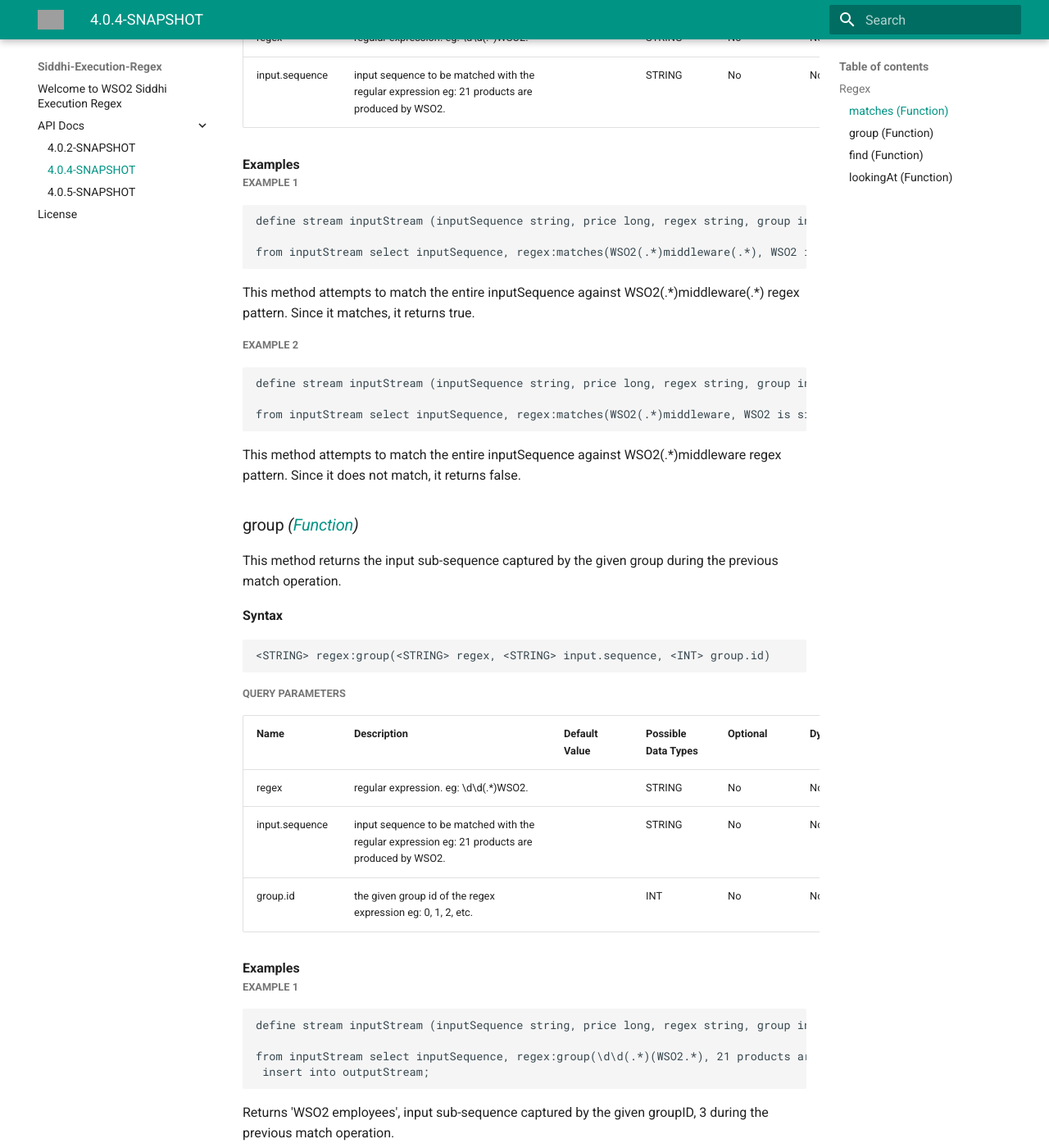
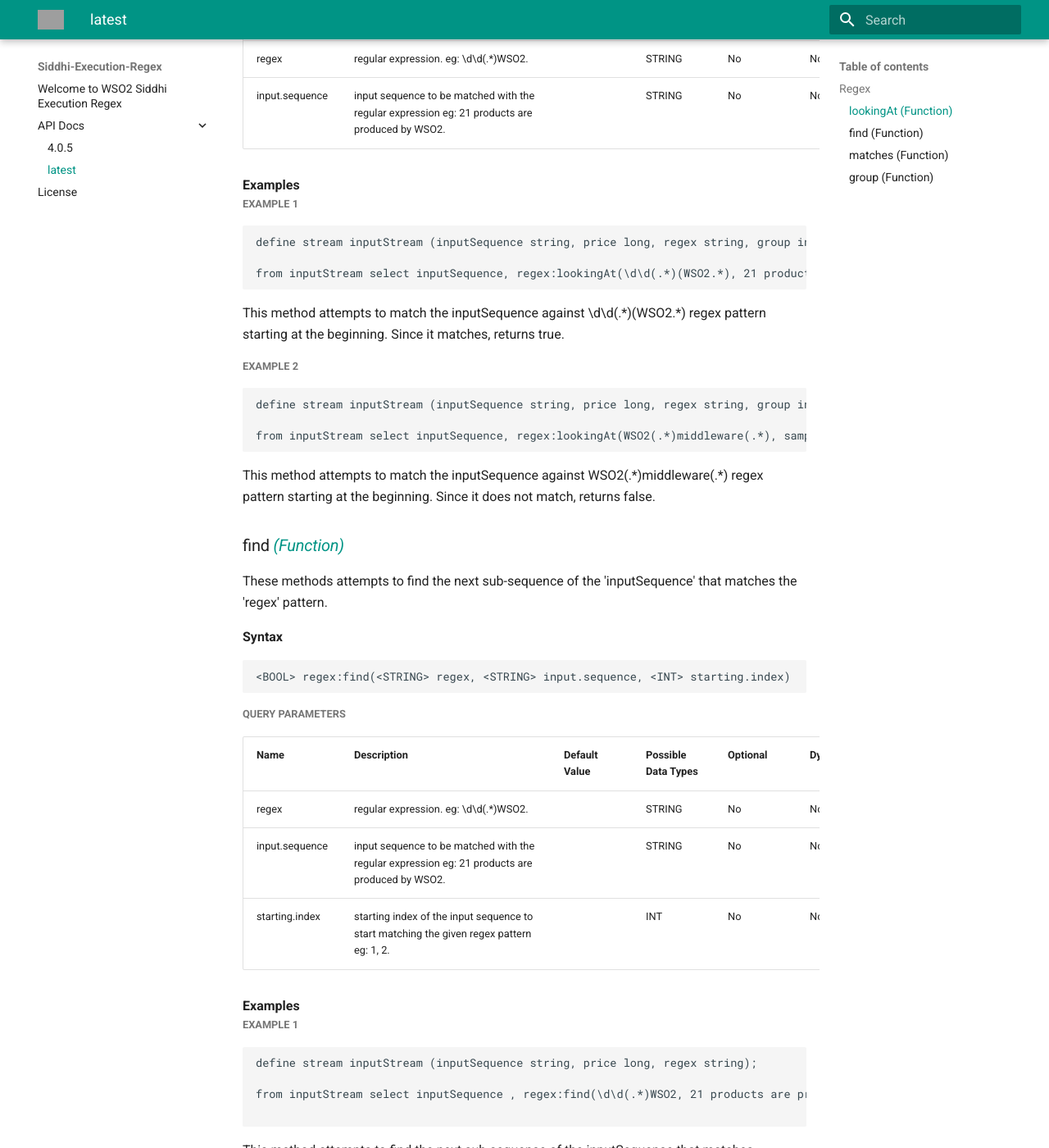
Before and after one commit to siddhi-io/siddhi-execution-regex, an MkDocs documentation site: the page built from docs/api/latest.md, in a window 1280 px wide and 1400 px high, scrolled down 495 px. Shown: the whole window at 82% size. Built offline with MkDocs 1.6.1 and Material for MkDocs 9.7.7, drawn with Linux system fonts in a browser that asks for light colours; old or Windows-style settings are respelled for this version of MkDocs; some of the changed text lies outside the part shown; grey boxes are pictures that could not be loaded.

Commit message:
[WSO2-Release] [Release 4.0.5] update documentation for release 4.0.5

````diff
--- a/docs/api/4.0.4-SNAPSHOT.md
+++ b/docs/api/latest.md
@@ -1,14 +1,14 @@
-# API Docs
+# API Docs - v4.0.5
 
 ## Regex
 
-### matches *(<a target="_blank" href="https://wso2.github.io/siddhi/documentation/siddhi-4.0/#functions">Function</a>)*
+### lookingAt *<a target="_blank" href="https://wso2.github.io/siddhi/documentation/siddhi-4.0/#function">(Function)</a>*
 
-<p style="word-wrap: break-word">This method attempts to match the entire 'inputSequence' against the 'regex' pattern.</p>
+<p style="word-wrap: break-word">This method attempts to match the 'inputSequence', starting at the beginning, against the 'regex' pattern.</p>
 
 <span id="syntax" class="md-typeset" style="display: block; font-weight: bold;">Syntax</span>
 ```
-<BOOL> regex:matches(<STRING> regex, <STRING> input.sequence)
+<BOOL> regex:lookingAt(<STRING> regex, <STRING> input.sequence)
 ```
 
 <span id="query-parameters" class="md-typeset" style="display: block; color: rgba(0, 0, 0, 0.54); font-size: 12.8px; font-weight: bold;">QUERY PARAMETERS</span>
@@ -44,74 +44,19 @@
 ```
 define stream inputStream (inputSequence string, price long, regex string, group int);
 
-from inputStream select inputSequence, regex:matches(WSO2(.*)middleware(.*), WSO2 is situated in trace and its a middleware company)
+from inputStream select inputSequence, regex:lookingAt(\d\d(.*)(WSO2.*), 21 products are produced by WSO2 currently in Sri Lanka)
 ```
-<p style="word-wrap: break-word">This method attempts to match the entire inputSequence against WSO2(.*)middleware(.*) regex pattern. Since it matches, it returns true.</p>
+<p style="word-wrap: break-word">This method attempts to match the inputSequence against \d\d(.*)(WSO2.*) regex pattern starting at the beginning. Since it matches, returns true.</p>
 
 <span id="example-2" class="md-typeset" style="display: block; color: rgba(0, 0, 0, 0.54); font-size: 12.8px; font-weight: bold;">EXAMPLE 2</span>
 ```
 define stream inputStream (inputSequence string, price long, regex string, group int);
 
-from inputStream select inputSequence, regex:matches(WSO2(.*)middleware, WSO2 is situated in trace and its a middleware company)
+from inputStream select inputSequence, regex:lookingAt(WSO2(.*)middleware(.*), sample test string and WSO2 is situated in trace and its a middleware company)
 ```
-<p style="word-wrap: break-word">This method attempts to match the entire inputSequence against WSO2(.*)middleware regex pattern. Since it does not match, it returns false.</p>
+<p style="word-wrap: break-word">This method attempts to match the inputSequence against WSO2(.*)middleware(.*) regex pattern starting at the beginning. Since it does not match, returns false.</p>
 
-### group *(<a target="_blank" href="https://wso2.github.io/siddhi/documentation/siddhi-4.0/#functions">Function</a>)*
-
-<p style="word-wrap: break-word">This method returns the input sub-sequence captured by the given group during the previous match operation.</p>
-
-<span id="syntax" class="md-typeset" style="display: block; font-weight: bold;">Syntax</span>
-```
-<STRING> regex:group(<STRING> regex, <STRING> input.sequence, <INT> group.id)
-```
-
-<span id="query-parameters" class="md-typeset" style="display: block; color: rgba(0, 0, 0, 0.54); font-size: 12.8px; font-weight: bold;">QUERY PARAMETERS</span>
-<table>
-    <tr>
-        <th>Name</th>
-        <th style="min-width: 20em">Description</th>
-        <th>Default Value</th>
-        <th>Possible Data Types</th>
-        <th>Optional</th>
-        <th>Dynamic</th>
-    </tr>
-    <tr>
-        <td style="vertical-align: top">regex</td>
-        <td style="vertical-align: top; word-wrap: break-word">regular expression. eg: \d\d(.*)WSO2.</td>
-        <td style="vertical-align: top"></td>
-        <td style="vertical-align: top">STRING</td>
-        <td style="vertical-align: top">No</td>
-        <td style="vertical-align: top">No</td>
-    </tr>
-    <tr>
-        <td style="vertical-align: top">input.sequence</td>
-        <td style="vertical-align: top; word-wrap: break-word">input sequence to be matched with the regular expression eg: 21 products are produced by WSO2.</td>
-        <td style="vertical-align: top"></td>
-        <td style="vertical-align: top">STRING</td>
-        <td style="vertical-align: top">No</td>
-        <td style="vertical-align: top">No</td>
-    </tr>
-    <tr>
-        <td style="vertical-align: top">group.id</td>
-        <td style="vertical-align: top; word-wrap: break-word">the given group id of the regex expression eg: 0, 1, 2, etc.</td>
-        <td style="vertical-align: top"></td>
-        <td style="vertical-align: top">INT</td>
-        <td style="vertical-align: top">No</td>
-        <td style="vertical-align: top">No</td>
-    </tr>
-</table>
-
-<span id="examples" class="md-typeset" style="display: block; font-weight: bold;">Examples</span>
-<span id="example-1" class="md-typeset" style="display: block; color: rgba(0, 0, 0, 0.54); font-size: 12.8px; font-weight: bold;">EXAMPLE 1</span>
-```
-define stream inputStream (inputSequence string, price long, regex string, group int);
-
-from inputStream select inputSequence, regex:group(\d\d(.*)(WSO2.*), 21 products are produced within 10 years by WSO2 currently by WSO2 employees, 3)
- insert into outputStream;
-```
-<p style="word-wrap: break-word">Returns 'WSO2 employees', input sub-sequence captured by the given groupID, 3 during the previous match operation.</p>
-
-### find *(<a target="_blank" href="https://wso2.github.io/siddhi/documentation/siddhi-4.0/#functions">Function</a>)*
+### find *<a target="_blank" href="https://wso2.github.io/siddhi/documentation/siddhi-4.0/#function">(Function)</a>*
 
 <p style="word-wrap: break-word">These methods attempts to find the next sub-sequence of the 'inputSequence' that matches the 'regex' pattern.</p>
 
@@ -184,13 +129,13 @@
 ```
 <p style="word-wrap: break-word">This method attempts to find the next sub-sequence of the inputSequence that matches \d\d(.*)WSO2 regex  pattern starting from index 30. It returns true since such a sub sequence exists.</p>
 
-### lookingAt *(<a target="_blank" href="https://wso2.github.io/siddhi/documentation/siddhi-4.0/#functions">Function</a>)*
+### matches *<a target="_blank" href="https://wso2.github.io/siddhi/documentation/siddhi-4.0/#function">(Function)</a>*
 
-<p style="word-wrap: break-word">This method attempts to match the 'inputSequence', starting at the beginning, against the 'regex' pattern.</p>
+<p style="word-wrap: break-word">This method attempts to match the entire 'inputSequence' against the 'regex' pattern.</p>
 
 <span id="syntax" class="md-typeset" style="display: block; font-weight: bold;">Syntax</span>
 ```
-<BOOL> regex:lookingAt(<STRING> regex, <STRING> input.sequence)
+<BOOL> regex:matches(<STRING> regex, <STRING> input.sequence)
 ```
 
 <span id="query-parameters" class="md-typeset" style="display: block; color: rgba(0, 0, 0, 0.54); font-size: 12.8px; font-weight: bold;">QUERY PARAMETERS</span>
@@ -226,14 +171,69 @@
 ```
 define stream inputStream (inputSequence string, price long, regex string, group int);
 
-from inputStream select inputSequence, regex:lookingAt(\d\d(.*)(WSO2.*), 21 products are produced by WSO2 currently in Sri Lanka)
+from inputStream select inputSequence, regex:matches(WSO2(.*)middleware(.*), WSO2 is situated in trace and its a middleware company)
 ```
-<p style="word-wrap: break-word">This method attempts to match the inputSequence against \d\d(.*)(WSO2.*) regex pattern starting at the beginning. Since it matches, returns true.</p>
+<p style="word-wrap: break-word">This method attempts to match the entire inputSequence against WSO2(.*)middleware(.*) regex pattern. Since it matches, it returns true.</p>
 
 <span id="example-2" class="md-typeset" style="display: block; color: rgba(0, 0, 0, 0.54); font-size: 12.8px; font-weight: bold;">EXAMPLE 2</span>
 ```
 define stream inputStream (inputSequence string, price long, regex string, group int);
 
-from inputStream select inputSequence, regex:lookingAt(WSO2(.*)middleware(.*), sample test string and WSO2 is situated in trace and its a middleware company)
+from inputStream select inputSequence, regex:matches(WSO2(.*)middleware, WSO2 is situated in trace and its a middleware company)
 ```
-<p style="word-wrap: break-word">This method attempts to match the inputSequence against WSO2(.*)middleware(.*) regex pattern starting at the beginning. Since it does not match, returns false.</p>
+<p style="word-wrap: break-word">This method attempts to match the entire inputSequence against WSO2(.*)middleware regex pattern. Since it does not match, it returns false.</p>
+
+### group *<a target="_blank" href="https://wso2.github.io/siddhi/documentation/siddhi-4.0/#function">(Function)</a>*
+
+<p style="word-wrap: break-word">This method returns the input sub-sequence captured by the given group during the previous match operation.</p>
+
+<span id="syntax" class="md-typeset" style="display: block; font-weight: bold;">Syntax</span>
+```
+<STRING> regex:group(<STRING> regex, <STRING> input.sequence, <INT> group.id)
+```
+
+<span id="query-parameters" class="md-typeset" style="display: block; color: rgba(0, 0, 0, 0.54); font-size: 12.8px; font-weight: bold;">QUERY PARAMETERS</span>
+<table>
+    <tr>
+        <th>Name</th>
+        <th style="min-width: 20em">Description</th>
+        <th>Default Value</th>
+        <th>Possible Data Types</th>
+        <th>Optional</th>
+        <th>Dynamic</th>
+    </tr>
+    <tr>
+        <td style="vertical-align: top">regex</td>
+        <td style="vertical-align: top; word-wrap: break-word">regular expression. eg: \d\d(.*)WSO2.</td>
+        <td style="vertical-align: top"></td>
+        <td style="vertical-align: top">STRING</td>
+        <td style="vertical-align: top">No</td>
+        <td style="vertical-align: top">No</td>
+    </tr>
+    <tr>
+        <td style="vertical-align: top">input.sequence</td>
+        <td style="vertical-align: top; word-wrap: break-word">input sequence to be matched with the regular expression eg: 21 products are produced by WSO2.</td>
+        <td style="vertical-align: top"></td>
+        <td style="vertical-align: top">STRING</td>
+        <td style="vertical-align: top">No</td>
+        <td style="vertical-align: top">No</td>
+    </tr>
+    <tr>
+        <td style="vertical-align: top">group.id</td>
+        <td style="vertical-align: top; word-wrap: break-word">the given group id of the regex expression eg: 0, 1, 2, etc.</td>
+        <td style="vertical-align: top"></td>
+        <td style="vertical-align: top">INT</td>
+        <td style="vertical-align: top">No</td>
+        <td style="vertical-align: top">No</td>
+    </tr>
+</table>
+
+<span id="examples" class="md-typeset" style="display: block; font-weight: bold;">Examples</span>
+<span id="example-1" class="md-typeset" style="display: block; color: rgba(0, 0, 0, 0.54); font-size: 12.8px; font-weight: bold;">EXAMPLE 1</span>
+```
+define stream inputStream (inputSequence string, price long, regex string, group int);
+
+from inputStream select inputSequence, regex:group(\d\d(.*)(WSO2.*), 21 products are produced within 10 years by WSO2 currently by WSO2 employees, 3)
+ insert into outputStream;
+```
+<p style="word-wrap: break-word">Returns 'WSO2 employees', input sub-sequence captured by the given groupID, 3 during the previous match operation.</p>
--- a/mkdocs.yml
+++ b/mkdocs.yml
@@ -15,8 +15,7 @@
 pages:
 - Welcome to WSO2 Siddhi Execution Regex: index.md
 - API Docs:
-  - 4.0.2-SNAPSHOT: api/4.0.2-SNAPSHOT.md
-  - 4.0.4-SNAPSHOT: api/4.0.4-SNAPSHOT.md
-  - 4.0.5-SNAPSHOT: api/4.0.5-SNAPSHOT.md
+  - 4.0.5: api/4.0.5.md
+  - latest: api/latest.md
 - License: LICENSE.md
 theme: material
````
Also changed, not shown: README.md (+1 -5 lines), docs/api/4.0.5.md (renamed from docs/api/4.0.2-SNAPSHOT.md, +64 -64 lines), docs/index.md (+1 -5 lines).
